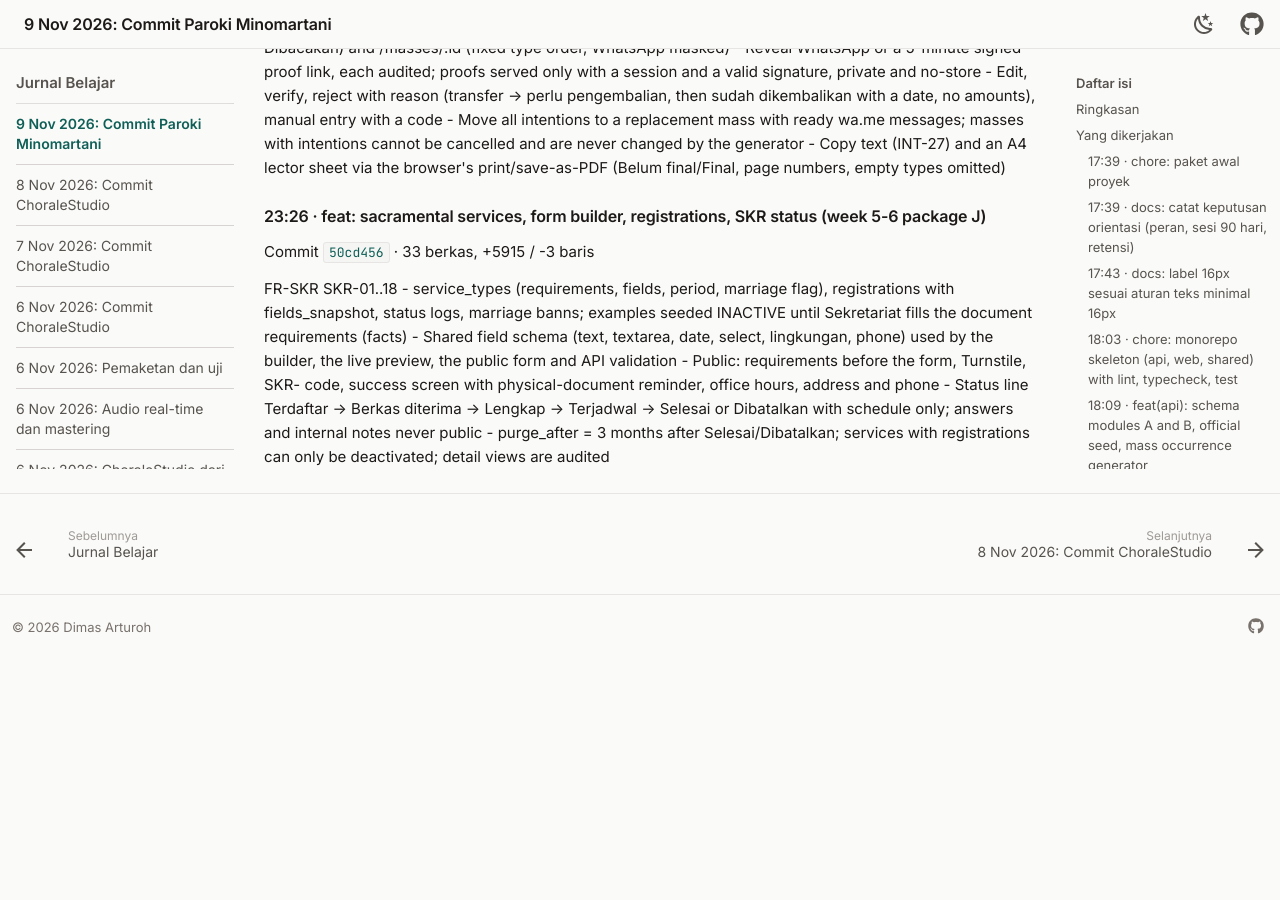
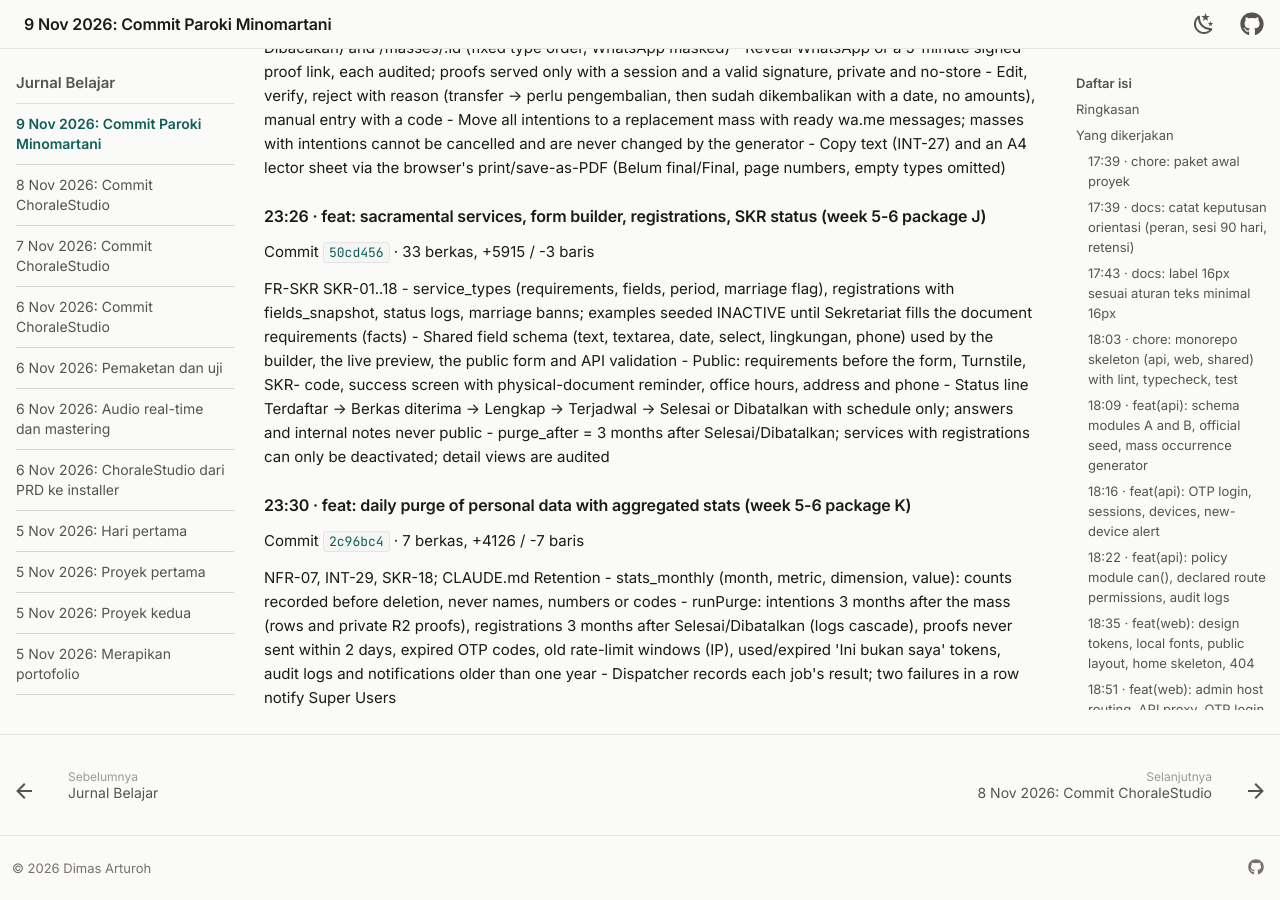
Before and after one commit to dimasarturoh15/dimasarturoh15.github.io, an MkDocs documentation site: the page built from docs/journal/2026-11-09-paroki-minomartani-commit.md, in a window 1280 px wide and 900 px high, scrolled down 5931 px. Built offline with MkDocs 1.6.1 and Material for MkDocs 9.7.7, drawn with Linux system fonts in a browser that asks for light colours; before the commit the page ends 6590 px from its top, so only the background shows below that; some of the changed text lies outside the part shown.

Commit message:
docs: sync Paroki Minomartani commit 2c96bc4

```diff
--- a/docs/journal/2026-11-09-paroki-minomartani-commit.md
+++ b/docs/journal/2026-11-09-paroki-minomartani-commit.md
@@ -1,12 +1,12 @@
-# 9 November 2026: Catatan commit Paroki Minomartani (25 commit)
+# 9 November 2026: Catatan commit Paroki Minomartani (26 commit)
 
 Halaman ini dibuat otomatis dari riwayat Git [Paroki Minomartani](../projects/paroki-minomartani.md) setiap kali ada commit. Isinya adalah pesan commit apa adanya.
 
 ## Ringkasan
 
-- Jumlah commit: 25
-- Perubahan: 503 berkas, +69187 / -217 baris
-- Rentang waktu: 17:39 sampai 23:26
+- Jumlah commit: 26
+- Perubahan: 510 berkas, +73313 / -224 baris
+- Rentang waktu: 17:39 sampai 23:30
 
 ## Yang dikerjakan
 
@@ -329,3 +329,16 @@ FR-SKR SKR-01..18
   Dibatalkan with schedule only; answers and internal notes never public
 - purge_after = 3 months after Selesai/Dibatalkan; services with registrations can
   only be deactivated; detail views are audited
+
+### 23:30 · feat: daily purge of personal data with aggregated stats (week 5-6 package K)
+
+Commit [`2c96bc4`](https://github.com/dimasarturoh15/paroki-minomartani/commit/2c96bc4902b0a904e3fbb5a030a9c06ff2a6fd61) · 7 berkas, +4126 / -7 baris
+
+NFR-07, INT-29, SKR-18; CLAUDE.md Retention
+- stats_monthly (month, metric, dimension, value): counts recorded before deletion,
+  never names, numbers or codes
+- runPurge: intentions 3 months after the mass (rows and private R2 proofs),
+  registrations 3 months after Selesai/Dibatalkan (logs cascade), proofs never
+  sent within 2 days, expired OTP codes, old rate-limit windows (IP), used/expired
+  'Ini bukan saya' tokens, audit logs and notifications older than one year
+- Dispatcher records each job's result; two failures in a row notify Super Users
```
Also changed, not shown: docs/index.md (+1 -1 lines), docs/journal/index.md (+2 -2 lines), docs/projects/paroki-minomartani.md (+1 -0 lines).
